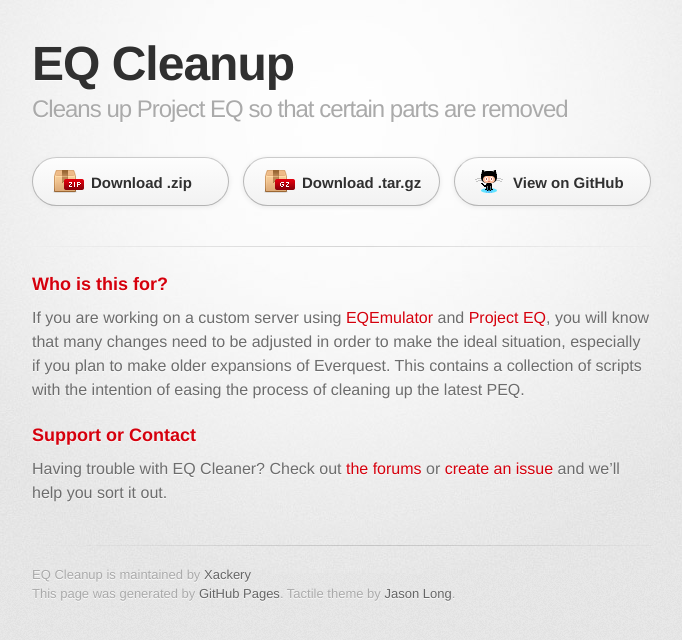
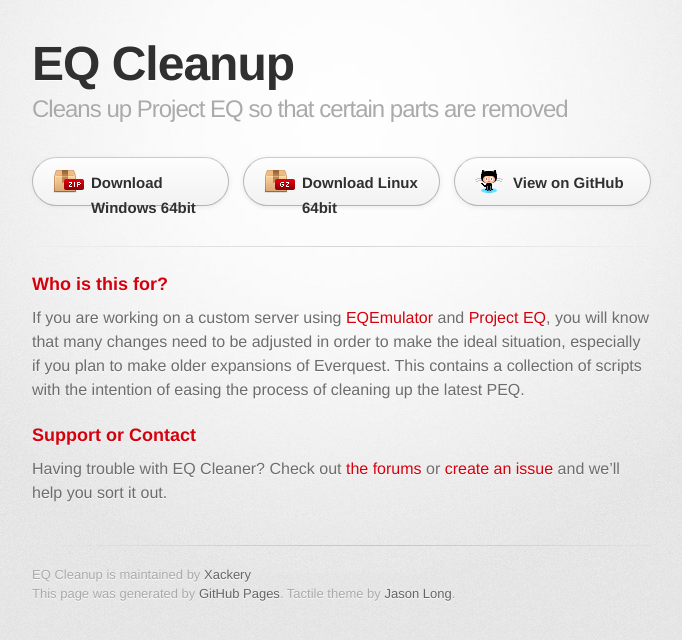
Before and after one commit to xackery/eqcleanup, a plain HTML site: page index.html in a window 1280 px wide. Shown: the whole page, without its empty margins (298-980 px from the left). Drawn offline with Linux system fonts and the light colour scheme; a web font is replaced by a local one.

Commit message:
Moved download links to new location

```diff
--- a/index.html
+++ b/index.html
@@ -23,8 +23,8 @@
         </header>
 
         <section id="downloads" class="clearfix">
-          <a href="https://github.com/Xackery/eqcleanup/zipball/master" id="download-zip" class="button"><span>Download .zip</span></a>
-          <a href="https://github.com/Xackery/eqcleanup/tarball/master" id="download-tar-gz" class="button"><span>Download .tar.gz</span></a>
+          <a href="https://github.com/Xackery/eqcleanup/releases/download/latest/eqcleanup-windows64.exe" id="download-zip" class="button"><span>Download Windows 64bit</span></a>
+          <a href="https://github.com/Xackery/eqcleanup/releases/download/latest/eqcleanup-linux64" id="download-tar-gz" class="button"><span>Download Linux 64bit</span></a>
           <a href="https://github.com/Xackery/eqcleanup" id="view-on-github" class="button"><span>View on GitHub</span></a>
         </section>
 
```
